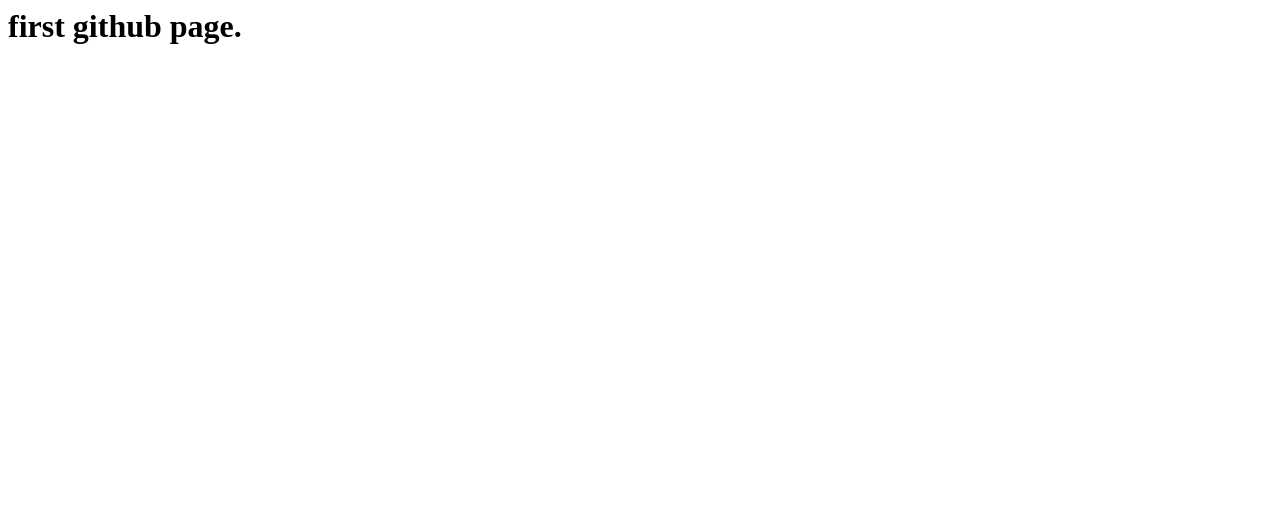
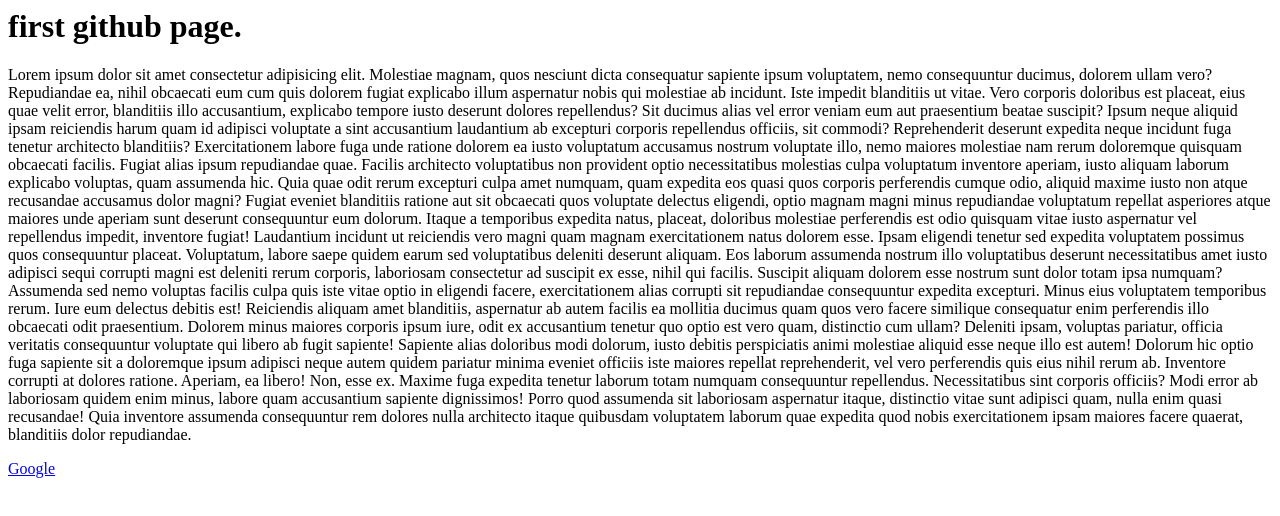
Before and after one commit to shivamji642002/test1, a plain HTML site: page index.html in a window 1280 px wide. Drawn offline with Linux system fonts and the light colour scheme.

Commit message:
second commit

```diff
--- a/index.html
+++ b/index.html
@@ -1,11 +1,51 @@
 <html lang="en">
+
 <head>
     <meta charset="UTF-8">
     <meta http-equiv="X-UA-Compatible" content="IE=edge">
     <meta name="viewport" content="width=device-width, initial-scale=1.0">
     <title>Document</title>
 </head>
+
 <body>
     <h1>first github page.</h1>
+    <p>Lorem ipsum dolor sit amet consectetur adipisicing elit. Molestiae magnam, quos nesciunt dicta consequatur
+        sapiente ipsum voluptatem, nemo consequuntur ducimus, dolorem ullam vero? Repudiandae ea, nihil obcaecati eum
+        cum quis dolorem fugiat explicabo illum aspernatur nobis qui molestiae ab incidunt. Iste impedit blanditiis ut
+        vitae. Vero corporis doloribus est placeat, eius quae velit error, blanditiis illo accusantium, explicabo
+        tempore iusto deserunt dolores repellendus? Sit ducimus alias vel error veniam eum aut praesentium beatae
+        suscipit? Ipsum neque aliquid ipsam reiciendis harum quam id adipisci voluptate a sint accusantium laudantium ab
+        excepturi corporis repellendus officiis, sit commodi? Reprehenderit deserunt expedita neque incidunt fuga
+        tenetur architecto blanditiis? Exercitationem labore fuga unde ratione dolorem ea iusto voluptatum accusamus
+        nostrum voluptate illo, nemo maiores molestiae nam rerum doloremque quisquam obcaecati facilis. Fugiat alias
+        ipsum repudiandae quae. Facilis architecto voluptatibus non provident optio necessitatibus molestias culpa
+        voluptatum inventore aperiam, iusto aliquam laborum explicabo voluptas, quam assumenda hic. Quia quae odit rerum
+        excepturi culpa amet numquam, quam expedita eos quasi quos corporis perferendis cumque odio, aliquid maxime
+        iusto non atque recusandae accusamus dolor magni? Fugiat eveniet blanditiis ratione aut sit obcaecati quos
+        voluptate delectus eligendi, optio magnam magni minus repudiandae voluptatum repellat asperiores atque maiores
+        unde aperiam sunt deserunt consequuntur eum dolorum. Itaque a temporibus expedita natus, placeat, doloribus
+        molestiae perferendis est odio quisquam vitae iusto aspernatur vel repellendus impedit, inventore fugiat!
+        Laudantium incidunt ut reiciendis vero magni quam magnam exercitationem natus dolorem esse. Ipsam eligendi
+        tenetur sed expedita voluptatem possimus quos consequuntur placeat. Voluptatum, labore saepe quidem earum sed
+        voluptatibus deleniti deserunt aliquam. Eos laborum assumenda nostrum illo voluptatibus deserunt necessitatibus
+        amet iusto adipisci sequi corrupti magni est deleniti rerum corporis, laboriosam consectetur ad suscipit ex
+        esse, nihil qui facilis. Suscipit aliquam dolorem esse nostrum sunt dolor totam ipsa numquam? Assumenda sed nemo
+        voluptas facilis culpa quis iste vitae optio in eligendi facere, exercitationem alias corrupti sit repudiandae
+        consequuntur expedita excepturi. Minus eius voluptatem temporibus rerum. Iure eum delectus debitis est!
+        Reiciendis aliquam amet blanditiis, aspernatur ab autem facilis ea mollitia ducimus quam quos vero facere
+        similique consequatur enim perferendis illo obcaecati odit praesentium. Dolorem minus maiores corporis ipsum
+        iure, odit ex accusantium tenetur quo optio est vero quam, distinctio cum ullam? Deleniti ipsam, voluptas
+        pariatur, officia veritatis consequuntur voluptate qui libero ab fugit sapiente! Sapiente alias doloribus modi
+        dolorum, iusto debitis perspiciatis animi molestiae aliquid esse neque illo est autem! Dolorum hic optio fuga
+        sapiente sit a doloremque ipsum adipisci neque autem quidem pariatur minima eveniet officiis iste maiores
+        repellat reprehenderit, vel vero perferendis quis eius nihil rerum ab. Inventore corrupti at dolores ratione.
+        Aperiam, ea libero! Non, esse ex. Maxime fuga expedita tenetur laborum totam numquam consequuntur repellendus.
+        Necessitatibus sint corporis officiis? Modi error ab laboriosam quidem enim minus, labore quam accusantium
+        sapiente dignissimos! Porro quod assumenda sit laboriosam aspernatur itaque, distinctio vitae sunt adipisci
+        quam, nulla enim quasi recusandae! Quia inventore assumenda consequuntur rem dolores nulla architecto itaque
+        quibusdam voluptatem laborum quae expedita quod nobis exercitationem ipsam maiores facere quaerat, blanditiis
+        dolor repudiandae.</p>
+        <a href="google.com">Google</a>
 </body>
+
 </html>
```
